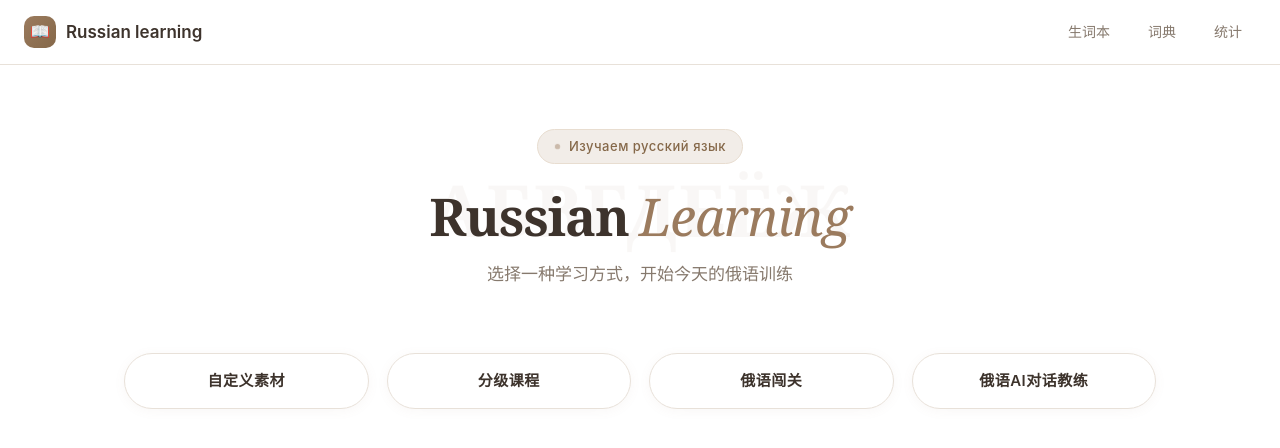
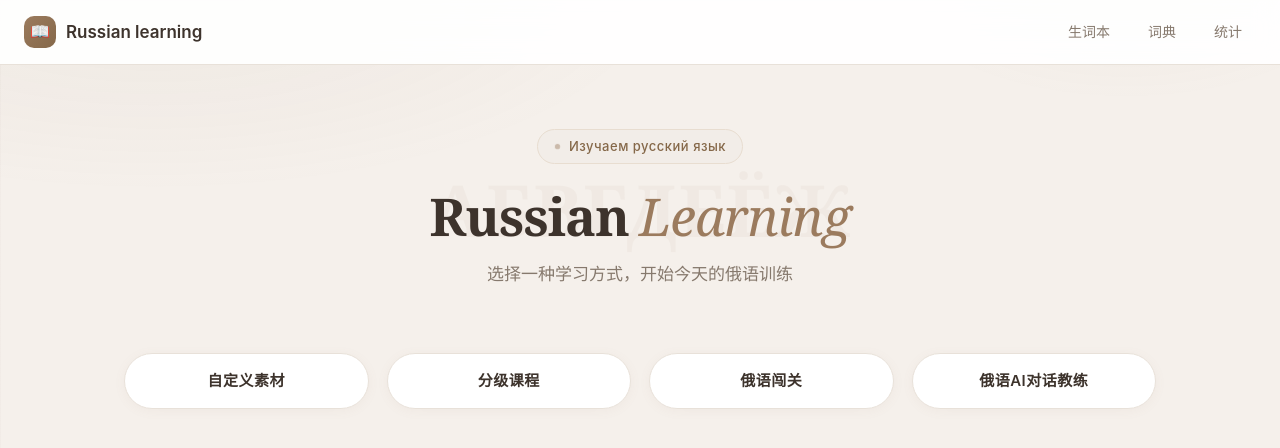
Before and after one commit to zhf123-every/russian-learning-frontend, a React (Vite) app: page / in a window 1280 px wide. Shown: the top 448 px of the page. Built offline with nearby package versions, Linux system fonts and the light colour scheme; no server answers; what ts-fsrs would draw is missing.

Commit message:
revert: 恢复全局奶咖色网格背景，仅答题页面纯白覆盖
- 全局 body 恢复原来的奶咖色+网格背景
- QuestPractice 和 AnswerPanel 保持纯白覆盖（backgroundImage: none）
- 首页和其他页面保持原有风格

```diff
--- a/src/styles.css
+++ b/src/styles.css
@@ -29,9 +29,17 @@ body{
   color:var(--text); font-size:15px; line-height:1.6;
   -webkit-font-smoothing:antialiased; -moz-osx-font-smoothing:grayscale;
   touch-action:manipulation; -webkit-text-size-adjust:100%; text-size-adjust:100%;
-  /* 纯白背景，移除网格 */
-  background-color:#FFFFFF;
-  background-image:none;
+  /* 背景高级感：暖金光晕 + 细腻网格（全部取自现有奶咖色系，仅用透明度） */
+  background-color:var(--bg);
+  background-image:
+    radial-gradient(ellipse 65% 42% at 12% -2%, rgba(155,123,94,.07), transparent 62%),
+    radial-gradient(ellipse 55% 38% at 92% 102%, rgba(200,182,166,.10), transparent 60%),
+    radial-gradient(ellipse 32% 26% at 88% -3%, rgba(155,123,94,.05), transparent 60%),
+    radial-gradient(ellipse 30% 22% at -4% 98%, rgba(200,182,166,.07), transparent 62%),
+    linear-gradient(rgba(155,123,94,.032) 1px, transparent 1px),
+    linear-gradient(90deg, rgba(155,123,94,.032) 1px, transparent 1px);
+  background-size:auto, auto, auto, auto, 36px 36px, 36px 36px;
+  background-attachment:fixed;
   min-height:100vh;
 }
 .ru{font-family:"PT Serif",Georgia,"Segoe UI",serif;letter-spacing:.3px}
```
